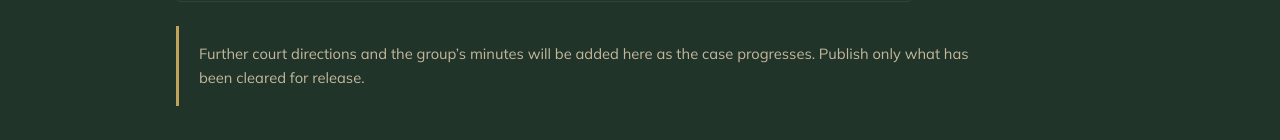
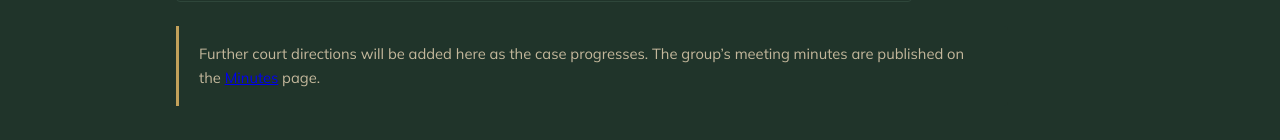
Before and after one commit to mapill01/kings-arms-reclamation, a Next.js app: page /the-case in a window 1280 px wide. Shown: the part 1563-1703 px from the top of the page. Built offline with nearby package versions, Linux system fonts and the light colour scheme; a web font is replaced by a local one.

Commit message:
Update page.js

```diff
--- a/app/the-case/page.js
+++ b/app/the-case/page.js
@@ -73,8 +73,8 @@ export default function TheCase() {
           </ul>
           <div className="note reveal">
             <p>
-              Further court directions and the group&rsquo;s minutes will be added here as the case
-              progresses. Publish only what has been cleared for release.
+              Further court directions will be added here as the case progresses. The group&rsquo;s
+              meeting minutes are published on the <a href="/minutes">Minutes</a> page.
             </p>
           </div>
         </div>
```
